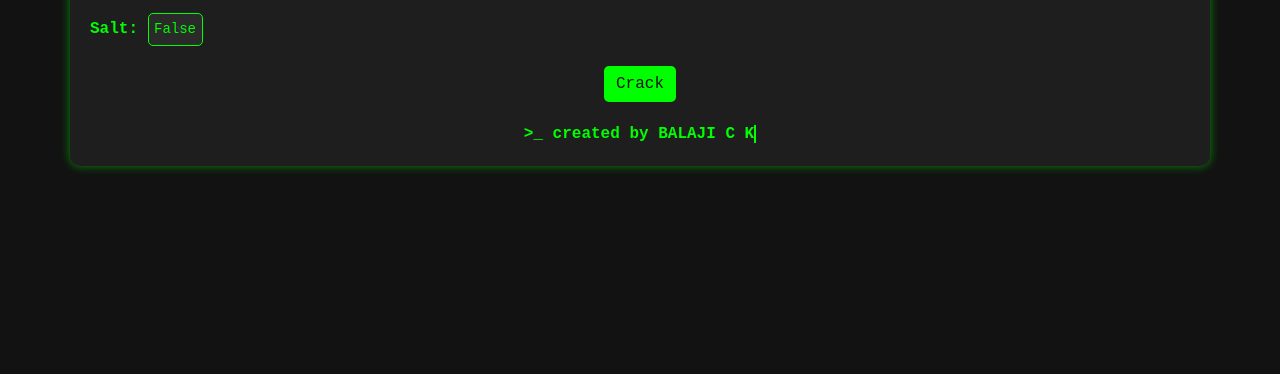
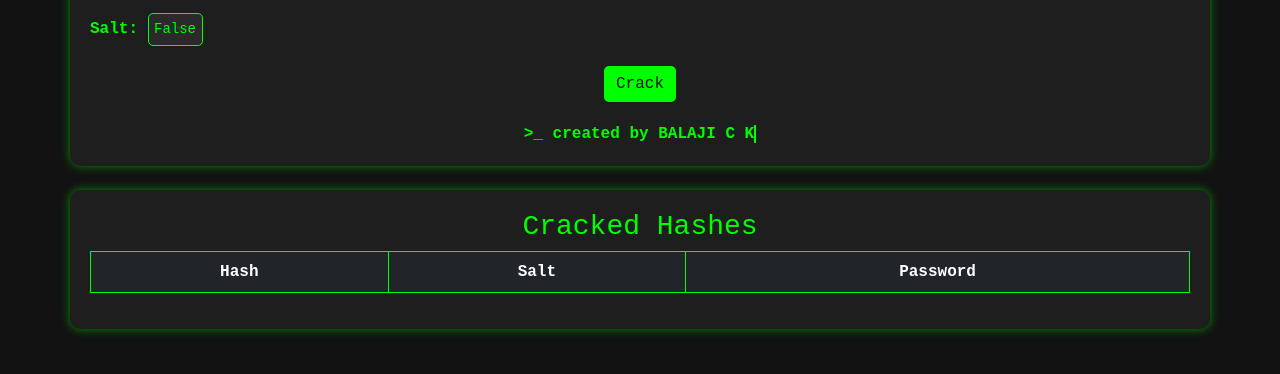
Before and after one commit to Balaji-spyder/Sha-1-Password-Cracker, a website: page index.html in a window 1280 px wide. Shown: the part 160-534 px from the top of the page. Drawn offline with nearby package versions, Linux system fonts and the light colour scheme.

Commit message:
Update index.html

```diff
--- a/index.html
+++ b/index.html
@@ -38,6 +38,24 @@
         <div class="result" id="result"></div>
         <span class="typing" id="typing-effect"></span>
     </div>
+    <!-- Table Section -->
+    <div class="container mt-4">
+        <h3 class="text-center">Cracked Hashes</h3>
+    <div class="table-responsive">
+        <table class="table table-dark table-striped" id="hashTable">
+            <thead>
+                <tr>
+                    <th scope="col">Hash</th>
+                    <th scope="col">Salt</th>
+                    <th scope="col">Password</th>
+                </tr>
+            </thead>
+            <tbody>
+                <!-- Rows will be dynamically added here -->
+            </tbody>
+        </table>
+     </div>
+    </div>
     <!-- Bootstrap JS -->
     <script src="https://cdn.jsdelivr.net/npm/bootstrap@5.3.0-alpha1/dist/js/bootstrap.bundle.min.js"></script>
 
```
